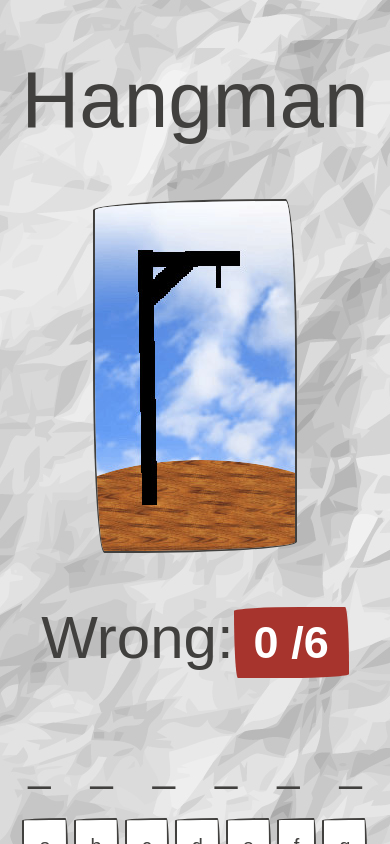
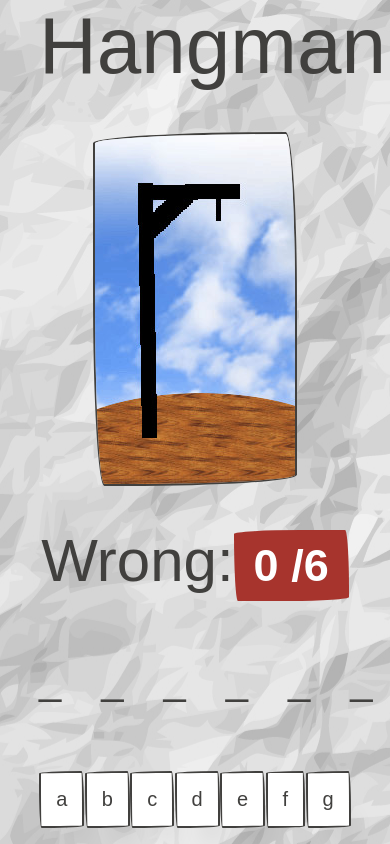
Before and after one commit to Moonbladez/hangman, a React (Create React App) app: page / in a window 390 px wide. Shown: the top 844 px of the page. Built offline with nearby package versions, Linux system fonts and the light colour scheme; a web font is replaced by a local one.

Commit message:
media queries added

```diff
--- a/package.json
+++ b/package.json
@@ -6,7 +6,8 @@
     "braces": "^3.0.2",
     "react": "^16.4.1",
     "react-dom": "^16.4.1",
-    "react-scripts": "^3.4.0"
+    "react-scripts": "^3.4.0",
+    "styled-components": "^5.0.1"
   },
   "scripts": {
     "start": "react-scripts start",
--- a/src/App.css
+++ b/src/App.css
@@ -1,7 +1,5 @@
 .App {
   text-align: center;
-  display: flex;
-  align-items: center;
-  justify-content: center;
+
   background: url("./background.jpg");
 }
--- a/src/Hangman.css
+++ b/src/Hangman.css
@@ -1,28 +1,3 @@
-.Hangman {
-  display: flex;
-  flex-direction: column;
-  max-width: 90%;
-}
-
-.Hangman-image {
-  align-self: center;
-}
-
-
-.Hangman-word {
-  letter-spacing: 1em;
-  margin: 0.4em -1em 0.2em 0;
-  font-size: 2rem;
-}
-
-.Hangman-btns {
-  display: flex;
-  flex-wrap: wrap;
-  justify-content: space-between;
-  justify-content: center;
-}
-
-
 .Hangman button:disabled {
   background: #bdbdbd;
   color: #eeeeee;
--- a/src/Hangman.jsx
+++ b/src/Hangman.jsx
@@ -1,6 +1,7 @@
 import React, { Component } from "react";
 import { randomWord } from "./words";
 import "./Hangman.css";
+import styled from "styled-components";
 import img0 from "./0.jpg";
 import img1 from "./1.jpg";
 import img2 from "./2.jpg";
@@ -87,7 +88,7 @@ class Hangman extends Component {
 		if (gameOver) gameState = "You loose";
 
 		return (
-			<div className='Hangman'>
+			<HangmanWrapper>
 				<h1> Hangman </h1>
 				<img
 					src={this.props.images[this.state.nWrong]}
@@ -107,9 +108,57 @@ class Hangman extends Component {
 				<button onClick={this.restart} className='btn-secondary'>
 					Restart
 				</button>
-			</div>
+			</HangmanWrapper>
 		);
 	}
 }
 
+const HangmanWrapper = styled.div`
+	display: grid;
+	grid-template-columns: 1fr 1fr;
+	grid-template-rows: repeat(6 max-content);
+	grid-template-areas: "Heading Heading" "Image Image" "h2 h2" "Hangman-word Hangman-word" "Hangman-btns Hangman-btns" "reset-btn reset-btn";
+	max-width: 80%;
+	margin: auto;
+	grid-row-gap: 2rem;
+
+	@media (min-width: 992px) {
+		grid-template-areas: "Heading Heading" "Image Hangman-btns" "h2 h2" "Hangman-word Hangman-word" "reset-btn reset-btn";
+		max-width: 60%;
+		grid-column-gap: 3rem;
+	}
+	h1 {
+		grid-area: Heading;
+		margin: 0;
+	}
+
+	img {
+		grid-area: Image;
+		margin: auto;
+	}
+	h2 {
+		grid-area: h2;
+		margin: 0;
+	}
+
+	.Hangman-word {
+		letter-spacing: 1em;
+		margin: 0.4em -1em 0.2em 0;
+		font-size: 2rem;
+		grid-area: Hangman-word;
+	}
+	.Hangman-btns {
+		display: flex;
+		flex-wrap: wrap;
+		justify-content: space-between;
+		justify-content: center;
+		grid-area: Hangman-btns;
+	}
+
+	.btn-secondary {
+		grid-area: reset-btn;
+		margin: auto;
+	}
+`;
+
 export default Hangman;
```
Also changed, not shown: 2 other files (tests, documents, lock files or other folders).
